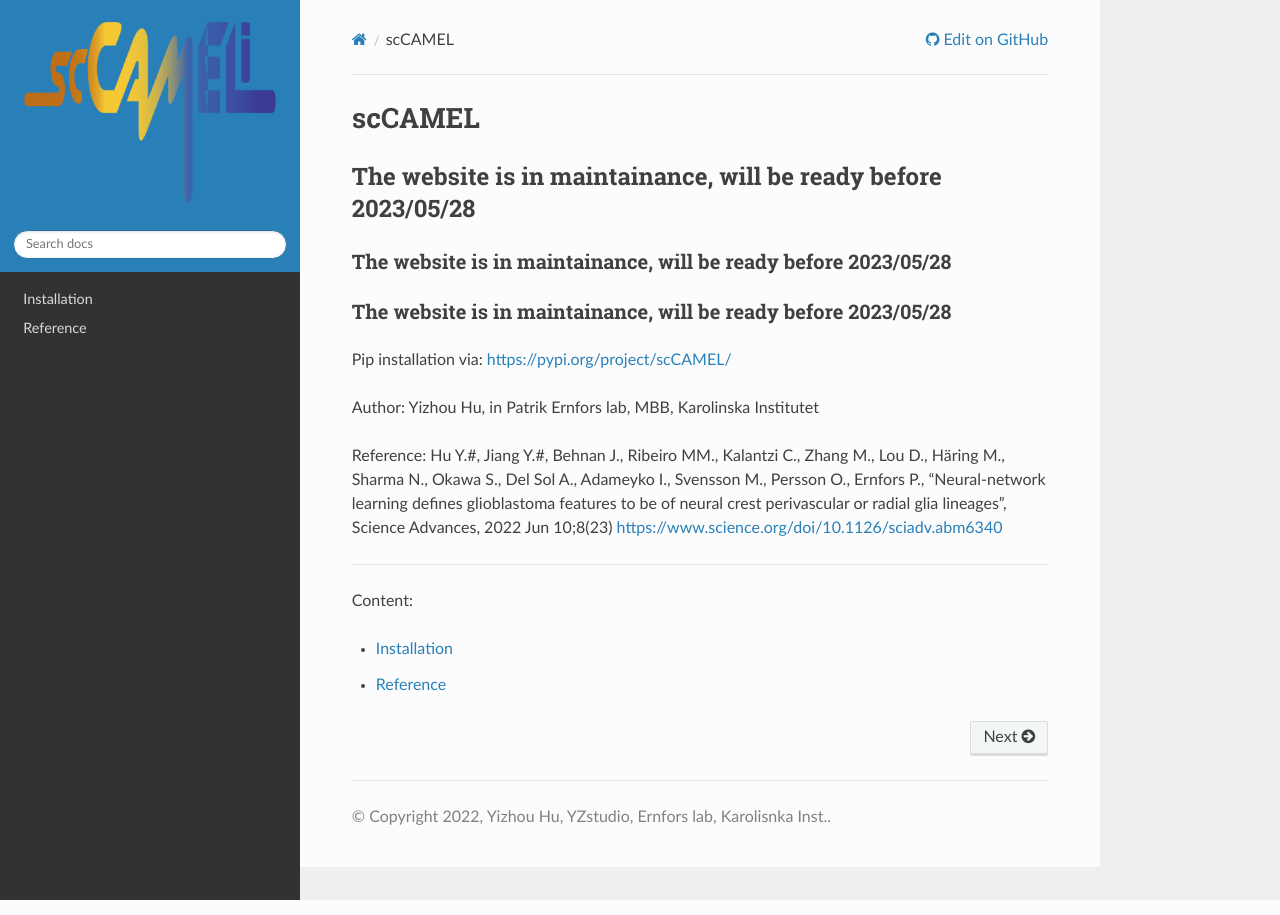
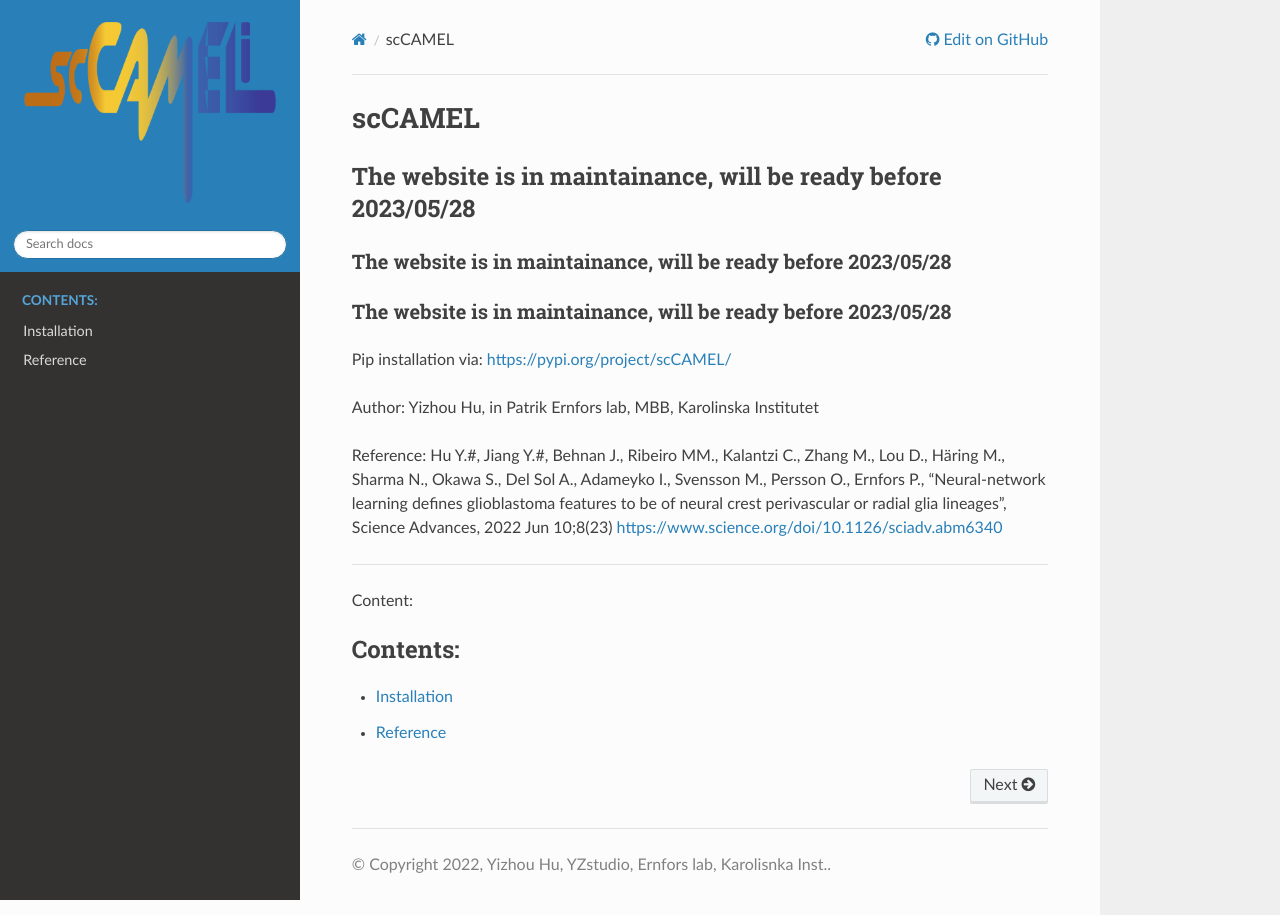
Before and after one commit to StudioYZ/scCAMEL, a Sphinx documentation site: the page built from source/index.rst, in a window 1280 px wide. Built offline with Sphinx 7.4.7 and the Read the Docs theme 2.0.0, drawn with Linux system fonts in a browser that asks for light colours; pages that are not in the unit, such as notebooks, are missing from menus.

Commit message:
Update index.rst

```diff
--- a/source/index.rst
+++ b/source/index.rst
@@ -28,7 +28,7 @@ Content:
 
 .. toctree::
    :maxdepth: 4
-   :glob:
+   :caption: Contents:
 
    Installation/index.rst
    Tutorials_scCAMEL_SWAPLINEv2/index.rst
```
